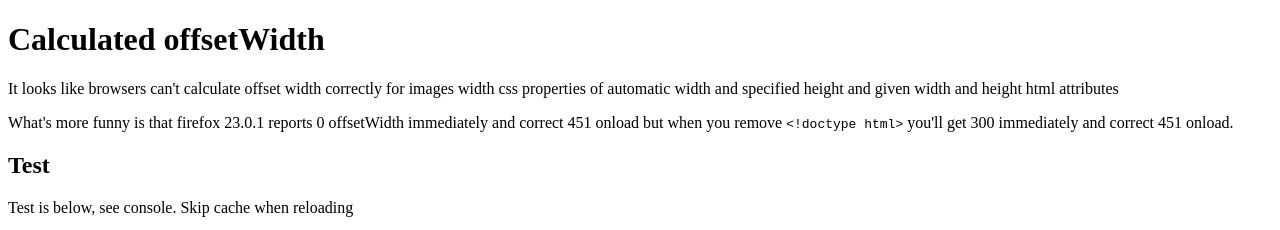
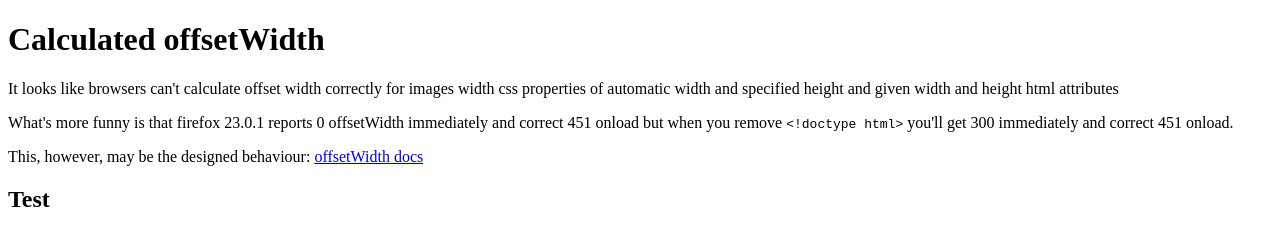
Before and after one commit to neojski/random, a plain HTML site: page offsetWidth.html in a window 1280 px wide. Shown: the top 230 px of the page. Drawn offline with Linux system fonts and the light colour scheme.

Commit message:
Add offsetWidth docs link

```diff
--- a/offsetWidth.html
+++ b/offsetWidth.html
@@ -4,10 +4,12 @@
     <h1>Calculated offsetWidth</h1>
     <p>It looks like browsers can't calculate offset width correctly for images width css properties of automatic width and specified height and given width and height html attributes</p>
     <p>What's more funny is that firefox 23.0.1 reports 0 offsetWidth immediately and correct 451 onload but when you remove <code>&lt;!doctype html&gt;</code> you'll get 300 immediately and correct 451 onload.</p>
+    <p>This, however, may be the designed behaviour: <a href="http://www.w3.org/TR/cssom-view/#dom-htmlelement-offsetwidth">offsetWidth docs</a></p>
     <h2>Test</h2>
     <p>Test is below, see console. Skip cache when reloading</p>
     <img id="img" width="640" height="426" src="http://farm3.staticflickr.com/2407/2292460218_2ac72d656b_z.jpg" style="height: 300px; width: auto" />
     <p>image by <a href="http://www.flickr.com/photos/bslavin/2292460218/in/pool-landscape-in-cc">Barbara L. Slavin</a></p>
+
 
     <script>
       var img = document.getElementById('img');
```
